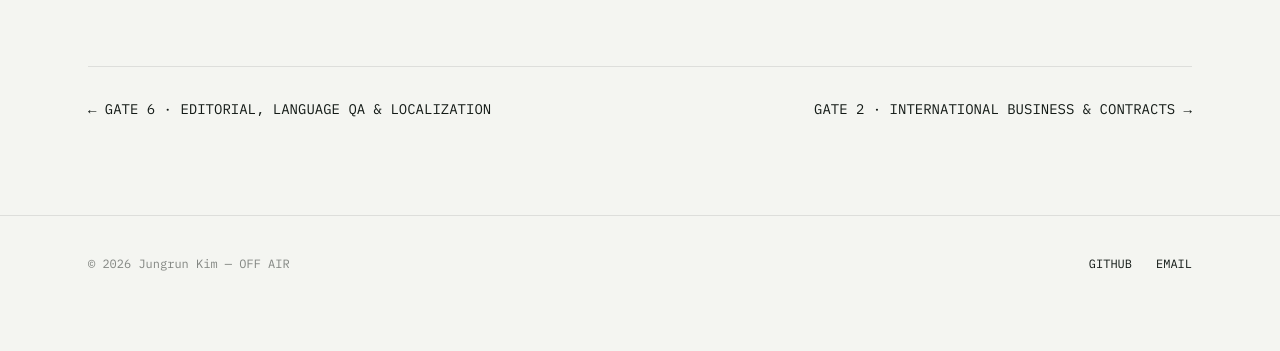
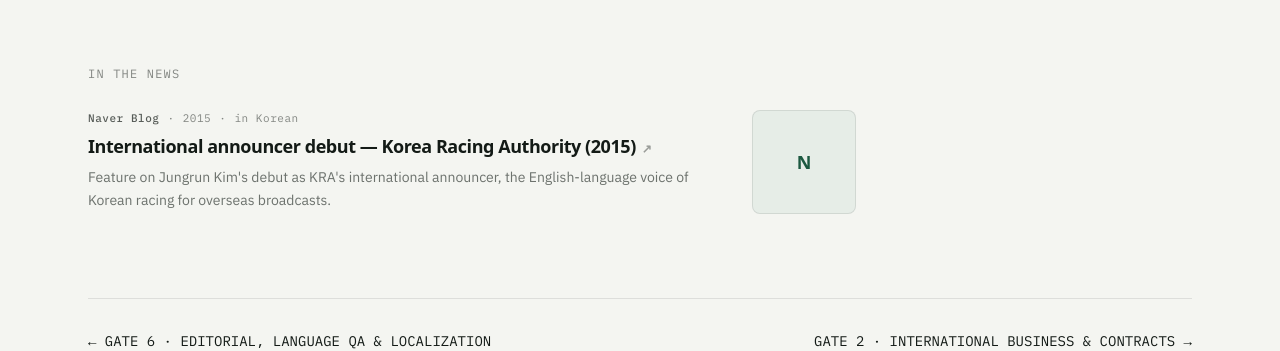
Before and after one commit to jokim90/jokim90.github.io, a Next.js app: page /work/broadcast in a window 1280 px wide. Shown: the part 2280-2631 px from the top of the page. Before the commit the page ends 2592 px from the top, so only its background shows below. Built offline with nearby package versions, Linux system fonts and the light colour scheme.

Commit message:
Press (5/6): In-the-news block on section pages
Add press section to WorkDetail component with mapping.

```diff
--- a/app/work/[slug]/WorkDetail.tsx
+++ b/app/work/[slug]/WorkDetail.tsx
@@ -4,6 +4,7 @@ import Link from "next/link";
 import { notFound } from "next/navigation";
 import Reveal from "@/components/Reveal";
 import ProjectCard, { YouTubeEmbed, GalleryImage, PdfLink } from "@/components/ProjectCard";
+import { PressRow } from "@/components/PressList";
 import { useLanguage } from "@/lib/i18n";
 
 export default function WorkDetail({ slug }: { slug: string }) {
@@ -113,6 +114,24 @@ export default function WorkDetail({ slug }: { slug: string }) {
         </section>
       )}
 
+      {/* 언론 보도 */}
+      {section.press && section.press.length > 0 && (
+        <section className="mx-auto max-w-rail px-4 pb-16 sm:px-6">
+          <Reveal>
+            <h2 className="mb-2 font-mono text-xs tracking-widest text-ink/50 dark:text-chalk/50">
+              {u.work.press}
+            </h2>
+          </Reveal>
+          <div className="max-w-3xl">
+            {section.press.map((p, i) => (
+              <Reveal key={p.href} delay={i * 0.06}>
+                <PressRow item={p} />
+              </Reveal>
+            ))}
+          </div>
+        </section>
+      )}
+
       {/* 이전 / 다음 게이트 */}
       <nav className="mx-auto max-w-rail px-4 pb-24 sm:px-6">
         <div className="flex items-center justify-between border-t border-ink/10 pt-8 font-mono text-sm dark:border-chalk/10">
```
